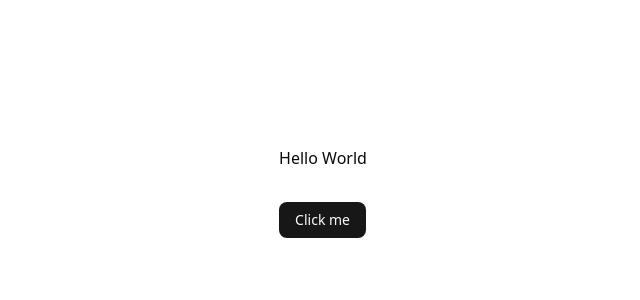
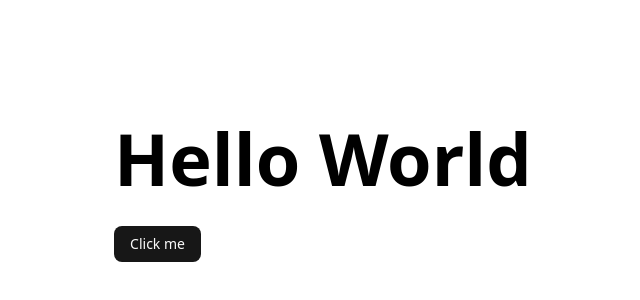
Before and after one commit to ChrisTian206/nextsaas, a Next.js app: page / in a window 1280 px wide. Shown: the part 208-508 px from the top of the page, without its empty margins (317-957 px from the left). Built offline with nearby package versions, Linux system fonts and the light colour scheme.

Commit message:
added pretty plug in, and changed font

```diff
--- a/app/globals.css
+++ b/app/globals.css
@@ -3,8 +3,10 @@
 
 @custom-variant dark (&:is(.dark *));
 
-@theme inline {
-  --color-background: var(--background);
+@theme {
+
+  --font-sans: var(--font-geist-sans), ui-sans-serif, system-ui, sans-serif,
+    "Apple Color Emoji", "Segoe UI Emoji", "Segoe UI Symbol", "Noto Color Emoji";
   --color-foreground: var(--foreground);
   --font-sans: var(--font-geist-sans);
   --font-mono: var(--font-geist-mono);
@@ -113,10 +115,78 @@
 }
 
 @layer base {
+  :root {
+    --background: 0 0% 100%;
+    --foreground: 222.2 84% 4.9%;
+    --card: 0 0% 100%;
+    --card-foreground: 222.2 84% 4.9%;
+    --popover: 0 0% 100%;
+    --popover-foreground: 222.2 84% 4.9%;
+    --primary: 210 40% 98%;
+    --primary-foreground: 210 40% 9%;
+    --secondary: 210 40% 96%;
+    --secondary-foreground: 222.2 84% 4.9%;
+    --muted: 210 40% 96%;
+    --muted-foreground: 215.4 16.3% 46.9%;
+    --accent: 210 40% 96%;
+    --accent-foreground: 210 40% 9%;
+    --destructive: 0 84.2% 60.2%;
+    --border: 214.3 31.8% 91.4%;
+    --input: 214.3 31.8% 91.4%;
+    --ring: 210 40% 98%;
+    --radius: 0.5rem;
+    --chart-1: 12 76% 61%;
+    --chart-2: 12 76% 61%;
+    --chart-3: 12 76% 61%;
+    --chart-4: 12 76% 61%;
+    --chart-5: 12 76% 61%;
+    --sidebar: 210 40% 98%;
+    --sidebar-foreground: 222.2 84% 4.9%;
+    --sidebar-primary: 210 40% 98%;
+    --sidebar-primary-foreground: 210 40% 9%;
+    --sidebar-accent: 210 40% 96%;
+    --sidebar-accent-foreground: 210 40% 9%;
+    --sidebar-border: 214.3 31.8% 91.4%;
+    --sidebar-ring: 210 40% 98%;
+  }
+
+}
+
+@layer base {
   * {
-    @apply border-border outline-ring/50;
+    @apply border-border;
   }
-  body {
-    @apply bg-background text-foreground;
+
+  h1 {
+    @apply text-4xl md:text-6xl xl:text-7xl font-bold;
+  }
+
+  h2 {
+    @apply text-xl md:text-3xl lg:text-3xl font-medium;
+  }
+
+  h3 {
+    @apply text-2xl lg:text-4xl font-medium;
+  }
+
+  a {
+    @apply hover:cursor-pointer;
+  }
+
+  button {
+    @apply hover:cursor-pointer bg-rose-600 hover:bg-rose-700;
   }
 }
+
+@utility container {
+  margin-inline: auto;
+  padding-inline: 2rem;
+
+  @media (width >=--theme(--breakpoint-sm)) {
+    max-width: none;
+  }
+
+  @media (width >=1400px) {
+    max-width: 1400px;
+  }
+}
--- a/eslint.config.mjs
+++ b/eslint.config.mjs
@@ -12,7 +12,7 @@ const compat = new FlatCompat({
 const eslintConfig = {
   ...compat.config({
 
-    extends: ['next/core-web-vitals', 'next/typescript', 'prettier'],
+    extends: ['next/core-web-vitals', 'next/typescript', 'prettier', 'plugin:prettier/recommended'],
     plugins: ['prettier'],
     rules: {
       'prettier/prettier': 'error',
```
